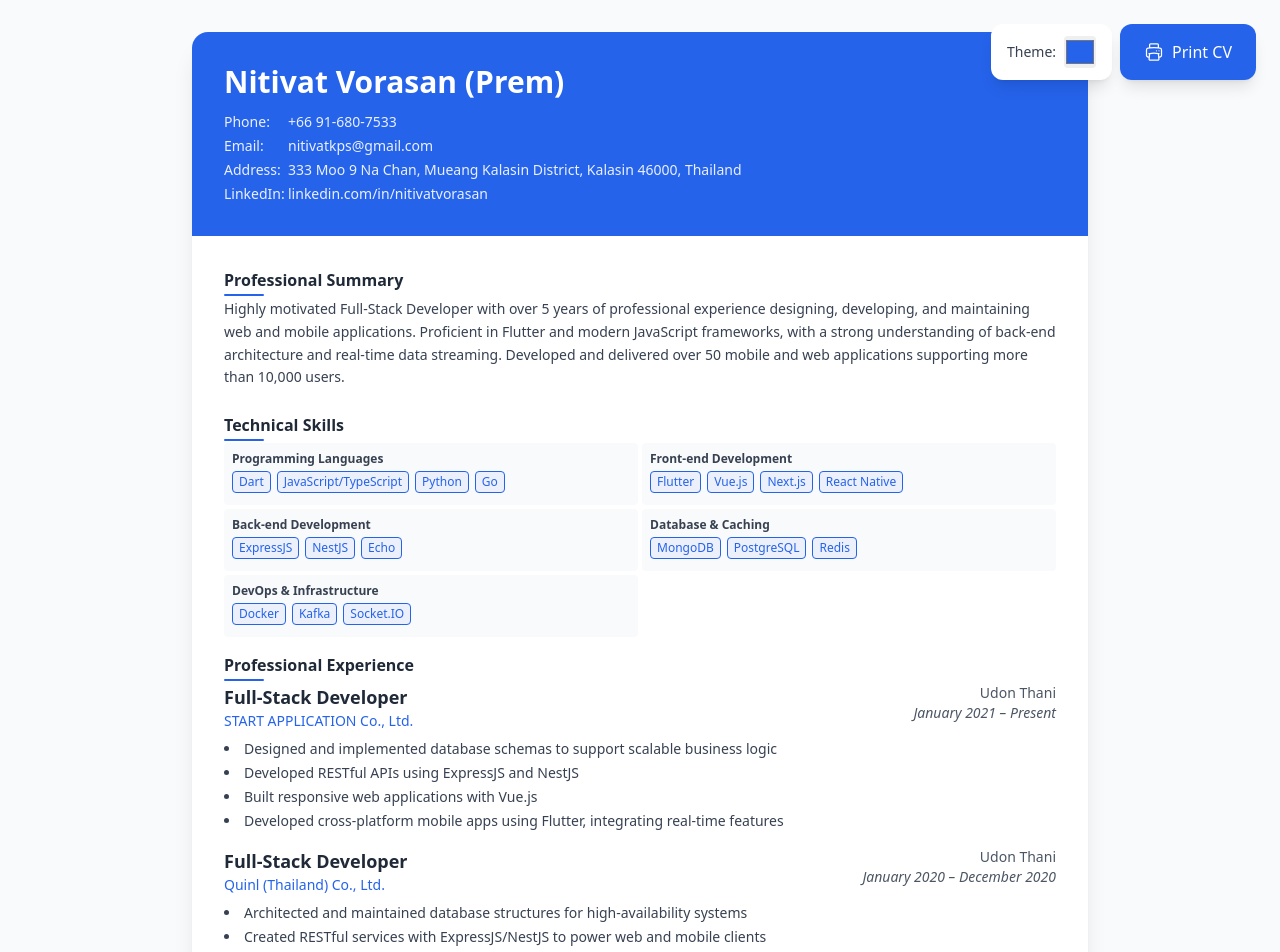
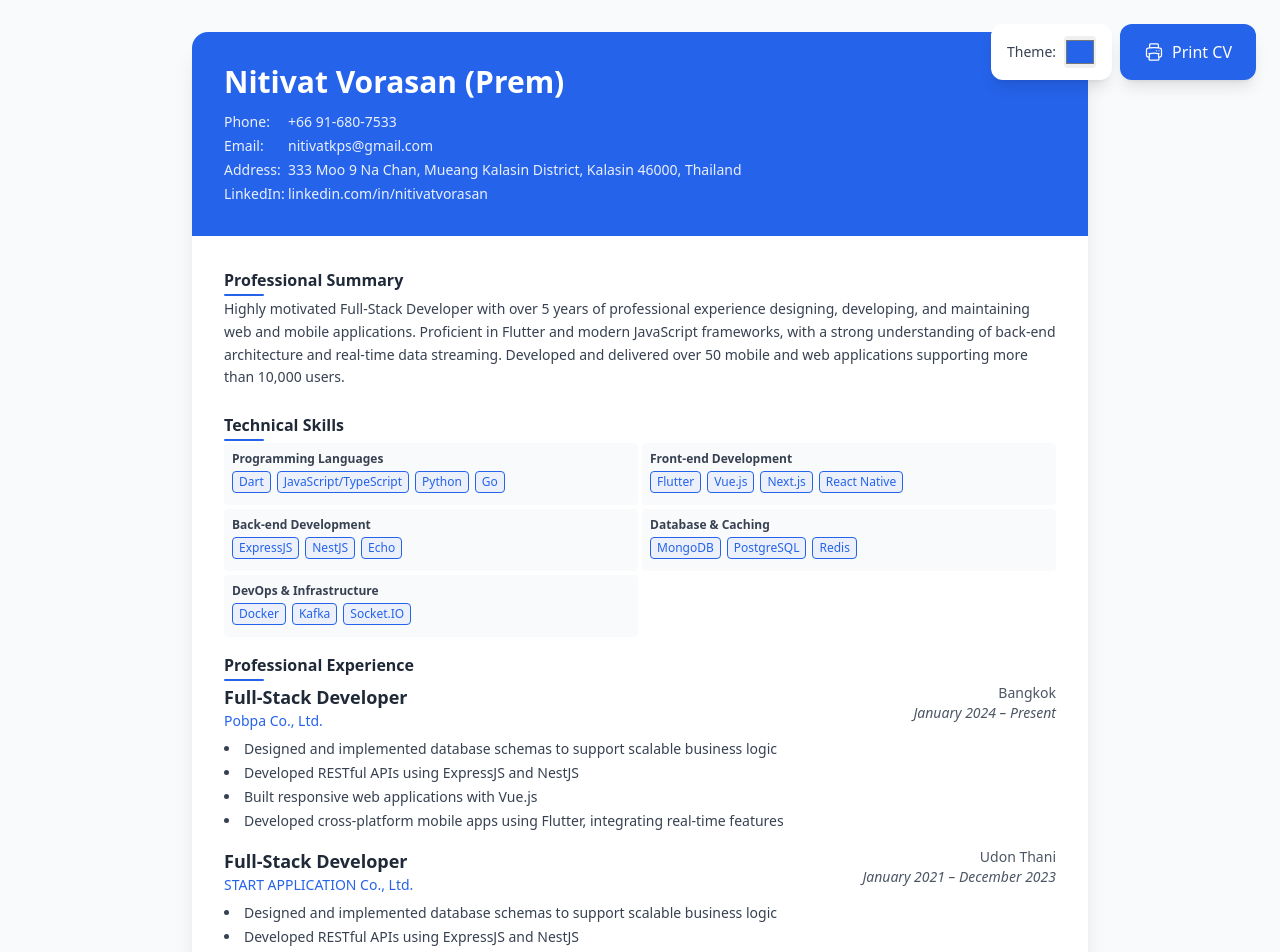
Before and after one commit to gameprem/about-me, a Vue app: page / in a window 1280 px wide. Shown: the top 952 px of the page. Built offline with nearby package versions, Linux system fonts and the light colour scheme.

Commit message:
[update] experience

```diff
--- a/src/components/Experience.vue
+++ b/src/components/Experience.vue
@@ -1,42 +1,68 @@
+<script setup lang="ts">
+interface ExperienceItem {
+  position: string;
+  company: string;
+  location: string;
+  period: string;
+  details: string[];
+}
+
+const experiences: ExperienceItem[] = [
+  {
+    position: 'Full-Stack Developer',
+    company: 'Pobpa Co., Ltd.',
+    location: 'Bangkok',
+    period: 'January 2024 – Present',
+    details: [
+      'Designed and implemented database schemas to support scalable business logic',
+      'Developed RESTful APIs using ExpressJS and NestJS',
+      'Built responsive web applications with Vue.js',
+      'Developed cross-platform mobile apps using Flutter, integrating real-time features',
+    ],
+  },
+  {
+    position: 'Full-Stack Developer',
+    company: 'START APPLICATION Co., Ltd.',
+    location: 'Udon Thani',
+    period: 'January 2021 – December 2023',
+    details: [
+      'Designed and implemented database schemas to support scalable business logic',
+      'Developed RESTful APIs using ExpressJS and NestJS',
+      'Built responsive web applications with Vue.js',
+      'Developed cross-platform mobile apps using Flutter, integrating real-time features',
+    ],
+  },
+  {
+    position: 'Full-Stack Developer',
+    company: 'Quinl (Thailand) Co., Ltd.',
+    location: 'Udon Thani',
+    period: 'January 2020 – December 2020',
+    details: [
+      'Architected and maintained database structures for high-availability systems',
+      'Created RESTful services with ExpressJS/NestJS to power web and mobile clients',
+      'Developed web interfaces using Vue.js and optimized performance',
+      'Delivered mobile solutions with Flutter, leveraging Redis for caching',
+    ],
+  },
+]
+</script>
+
 <template>
   <section class="mb-6">
     <h2 class="section-title">Professional Experience</h2>
-
-    <div class="mb-4">
+    <div v-for="(exp, idx) in experiences" :key="exp.company + exp.period" class="mb-4">
       <div class="flex justify-between items-start mb-2">
         <div>
-          <h3 class="text-lg font-bold text-gray-800">Full-Stack Developer</h3>
-          <div class="text-[var(--theme-color)] font-medium text-sm">START APPLICATION Co., Ltd.</div>
+          <h3 class="text-lg font-bold text-gray-800">{{ exp.position }}</h3>
+          <div class="text-[var(--theme-color)] font-medium text-sm">{{ exp.company }}</div>
         </div>
         <div class="text-gray-600 text-right text-sm">
-          <div>Udon Thani</div>
-          <div class="italic">January 2021 – Present</div>
+          <div>{{ exp.location }}</div>
+          <div class="italic">{{ exp.period }}</div>
         </div>
       </div>
       <ul class="list-disc list-inside text-gray-700 text-sm space-y-1">
-        <li>Designed and implemented database schemas to support scalable business logic</li>
-        <li>Developed RESTful APIs using ExpressJS and NestJS</li>
-        <li>Built responsive web applications with Vue.js</li>
-        <li>Developed cross-platform mobile apps using Flutter, integrating real-time features</li>
-      </ul>
-    </div>
-
-    <div class="mb-4">
-      <div class="flex justify-between items-start mb-2">
-        <div>
-          <h3 class="text-lg font-bold text-gray-800">Full-Stack Developer</h3>
-          <div class="text-[var(--theme-color)] font-medium text-sm">Quinl (Thailand) Co., Ltd.</div>
-        </div>
-        <div class="text-gray-600 text-right text-sm">
-          <div>Udon Thani</div>
-          <div class="italic">January 2020 – December 2020</div>
-        </div>
-      </div>
-      <ul class="list-disc list-inside text-gray-700 text-sm space-y-1">
-        <li>Architected and maintained database structures for high-availability systems</li>
-        <li>Created RESTful services with ExpressJS/NestJS to power web and mobile clients</li>
-        <li>Developed web interfaces using Vue.js and optimized performance</li>
-        <li>Delivered mobile solutions with Flutter, leveraging Redis for caching</li>
+        <li v-for="(detail, i) in exp.details" :key="i">{{ detail }}</li>
       </ul>
     </div>
   </section>
```
